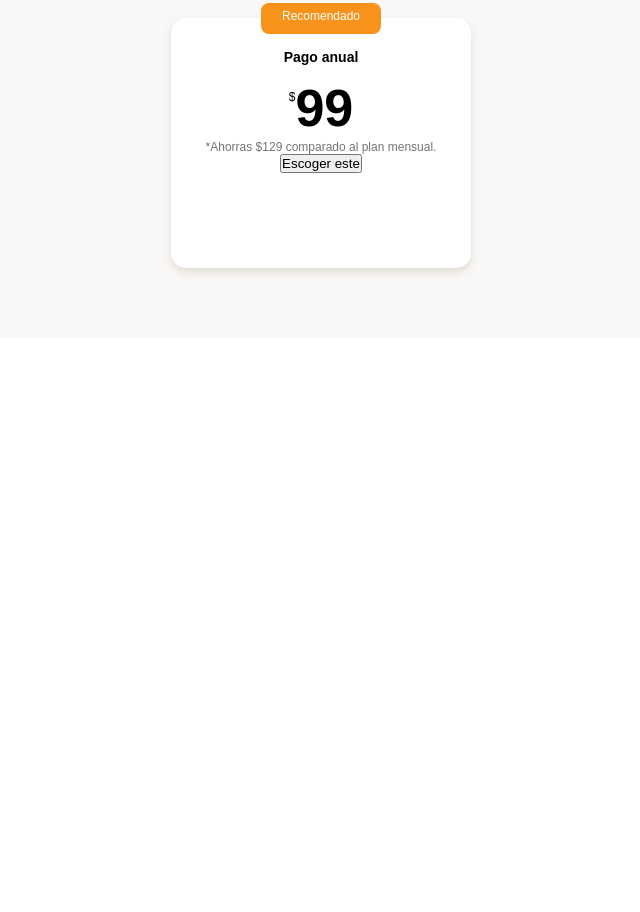
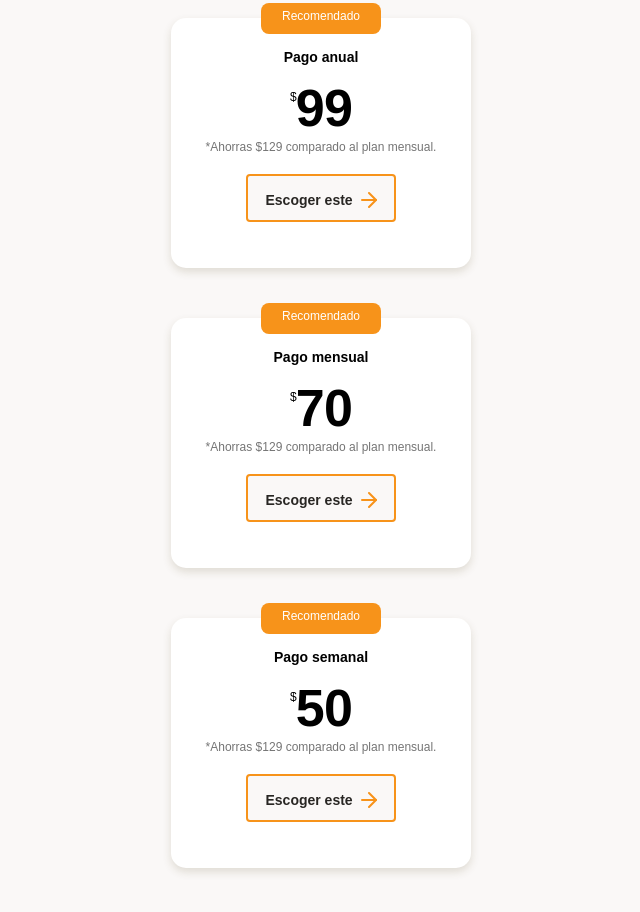
Before and after one commit to Leyva-Roldan/Maquetaci-n-mobile-first, a plain HTML site: page index.html in a window 1280 px wide. Shown: the part 2986-3898 px from the top of the page, without its empty margins (319-959 px from the left). Before the commit the page ends 3324 px from the top, so only its background shows below. Drawn offline with Linux system fonts and the light colour scheme.

Commit message:
aplicando estilos al botón de call to action + reto cumplido

```diff
--- a/index.html
+++ b/index.html
@@ -135,6 +135,24 @@
                         <button class="plan-card--ca">Escoger este <span></span> </button>
                     </div>
                 </article>
+                <article class="plans-container--card">
+                    <p class="recommended">Recomendado</p>
+                    <div class="plan-info-container">
+                        <h3 class="plan-card--title2">Pago mensual</h3>
+                        <p class="plan-card--price2"> <span>$</span>70</p>
+                        <p class="plan-card--saving">*Ahorras $129 comparado al plan mensual.</p>
+                        <button class="plan-card--ca">Escoger este <span></span> </button>
+                    </div>
+                </article>
+                <article class="plans-container--card">
+                    <p class="recommended">Recomendado</p>
+                    <div class="plan-info-container">
+                        <h3 class="plan-card--title3">Pago semanal</h3>
+                        <p class="plan-card--price3"> <span>$</span>50</p>
+                        <p class="plan-card--saving">*Ahorras $129 comparado al plan mensual.</p>
+                        <button class="plan-card--ca">Escoger este <span></span> </button>
+                    </div>
+                </article>
             </section>
         </section>
         <!-- Estructura de sección de planes :D -->
--- a/style.css
+++ b/style.css
@@ -429,14 +429,55 @@ main {
     line-height: 1.8rem;
     color: black;
 }
+.plan-card--title2 {
+    padding-top: 30px;
+    font-size: 1.4rem;
+    font-weight: 500px;
+    line-height: 1.8rem;
+    color: black;
+}
+.plan-card--title3 {
+    padding-top: 30px;
+    font-size: 1.4rem;
+    font-weight: 500px;
+    line-height: 1.8rem;
+    color: black;
+}
 .plan-card--price {
     padding: 5px 0;
     font-size: 5.2rem;
     font-weight: bold;
     line-height: 5.3rem;
     color: black;
+    letter-spacing: -0.9px;
+}
+.plan-card--price2 {
+    padding: 5px 0;
+    font-size: 5.2rem;
+    font-weight: bold;
+    line-height: 5.3rem;
+    color: black;
+    letter-spacing: -0.9px;
+}
+.plan-card--price3 {
+    padding: 5px 0;
+    font-size: 5.2rem;
+    font-weight: bold;
+    line-height: 5.3rem;
+    color: black;
+    letter-spacing: -0.9px;
 }
 .plan-card--price span {
+    font-size: 1.2rem;
+    font-weight: 300;
+    vertical-align: 25px;
+}
+.plan-card--price2 span {
+    font-size: 1.2rem;
+    font-weight: 300;
+    vertical-align: 25px;
+}
+.plan-card--price3 span {
     font-size: 1.2rem;
     font-weight: 300;
     vertical-align: 25px;
@@ -445,3 +486,25 @@ main {
     font-size: 1.2rem;
     color: #757575;
 }
+    /* estilos al boton de call to action */
+.plan-card--ca {
+    width: 150px;
+    height: 48px;
+    margin-top: 20px;
+    background-color: #faf8f7;
+    border: 2px solid var(--bitcoin-orange);
+    border-radius: 4px;
+    font-family: "DM Sans", sans-serif;
+    font-size: 1.4rem;
+    font-weight: bold;
+    line-height: 1.8rem;
+    color: var(--black);
+    cursor: pointer;
+}
+.plan-card--ca span {
+    display: inline-block;
+    width: 20px;
+    height: 20px;
+    background-image: url('./assets/assets/icons/orange-right-arrow.svg');
+    vertical-align: text-bottom;
+}
```
